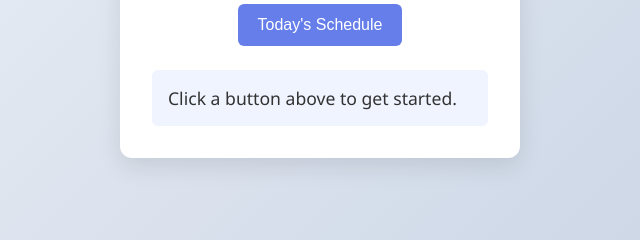
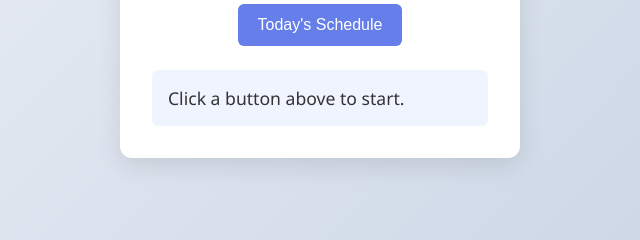
Before and after one commit to azizul-hq7/Find-Papa, a plain HTML site: page index.html in a window 1280 px wide. Shown: the part 426-666 px from the top of the page, 320-960 px from the left. Drawn offline with Linux system fonts and the light colour scheme.

Commit message:
Update index.html

```diff
--- a/index.html
+++ b/index.html
@@ -83,7 +83,7 @@
     <button id="freeBtn" class="btn">When Will Papa Be Free?</button>
     <button id="schedBtn" class="btn">Today's Schedule</button>
 
-    <div id="result">Click a button above to get started.</div>
+    <div id="result">Click a button above to start.</div>
   </div>
 
   <script>
```
